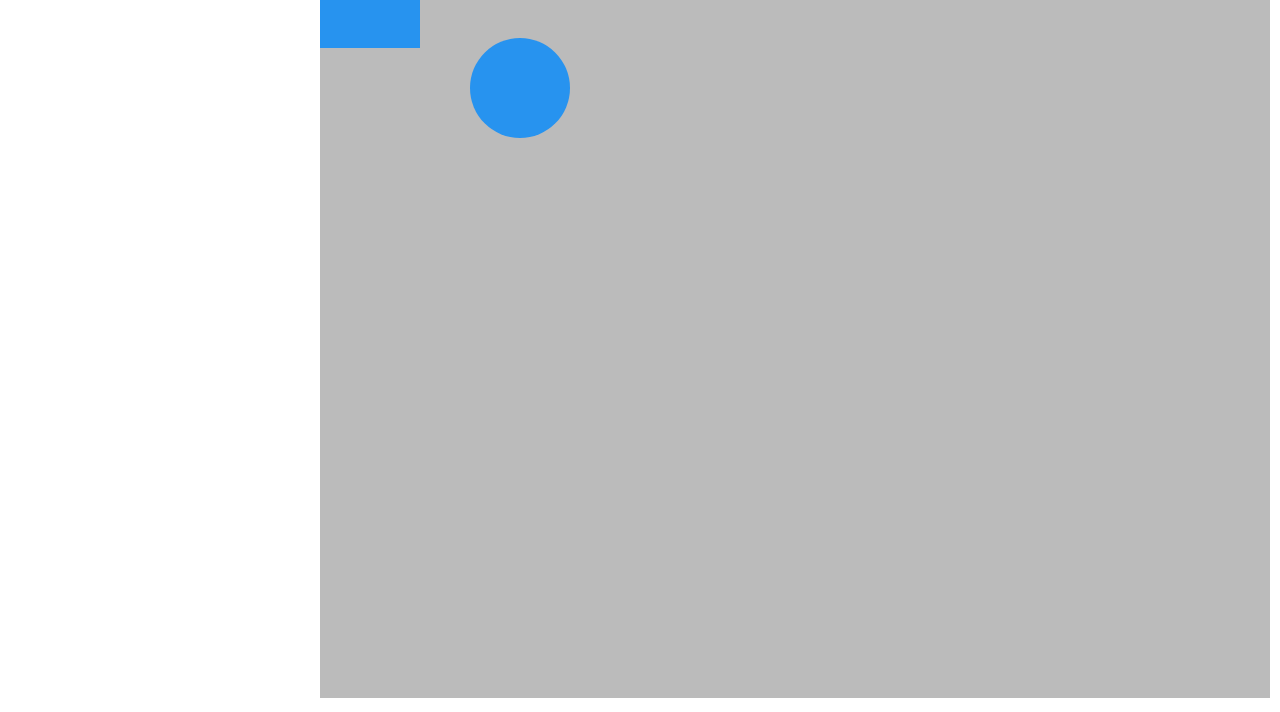
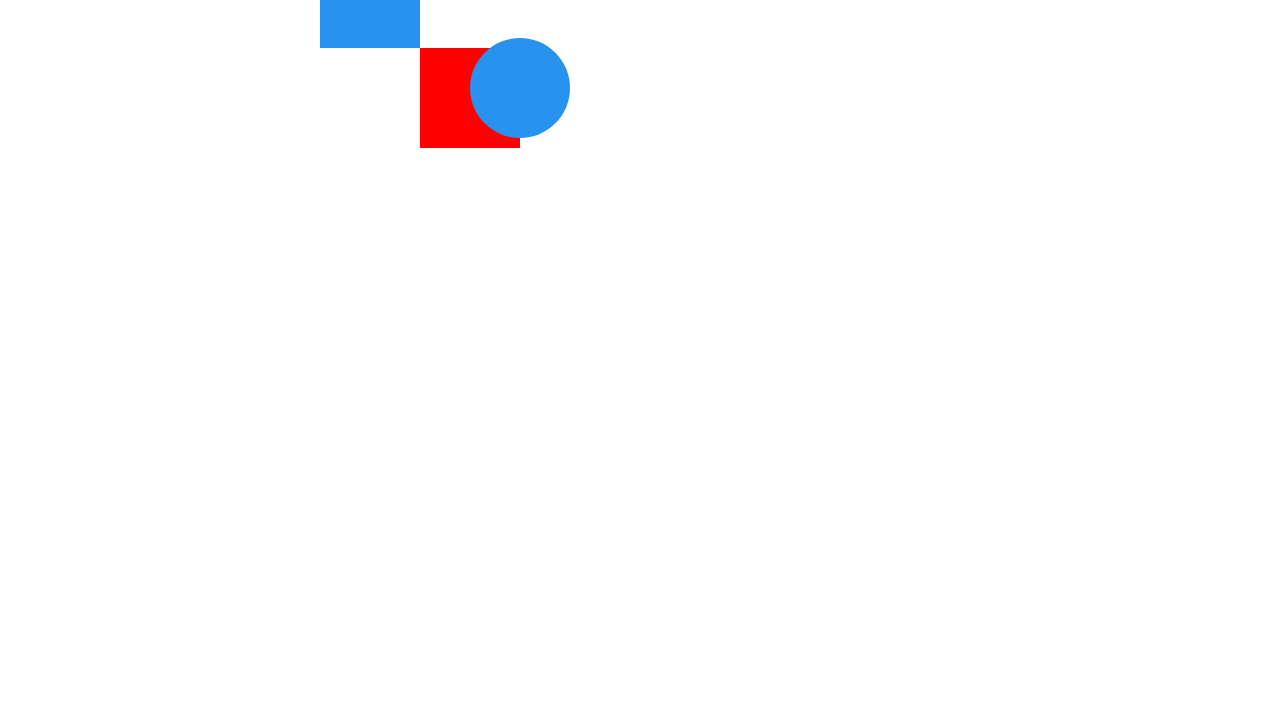
Before and after one commit to davidmashburn/canvas-line-fractal, a plain HTML site: page alternative/drag_point_example.html in a window 1280 px wide. Shown: the part 92-804 px from the top of the page. Drawn offline with nearby package versions, Linux system fonts and the light colour scheme.

Commit message:
Fix canvas copy, add another canvas copy example

```diff
--- a/alternative/drag_point_example.html
+++ b/alternative/drag_point_example.html
@@ -48,7 +48,15 @@ http://jsfiddle.net/WolfeSVK/s2tNr/
         height: 100%;
         float: left;
       }
-      canvas {
+      #fractalArea {
+        position:relative;
+      }
+      #fractalArea > canvas {
+        position:absolute;
+        left:0;
+        top:0;
+      }
+      mainCanvas {
         background-color: #bbb;
         /* display: block;
         top: 0;
@@ -70,8 +78,9 @@ http://jsfiddle.net/WolfeSVK/s2tNr/
         <br />
       </div>
       <div class="main">
-        <div id="fractal_area">
-          <canvas id="canvas"></canvas>
+        <div id="fractalArea">
+          <canvas id="offScreenCanvas"></canvas>
+          <canvas id="mainCanvas"></canvas>
         </div>
       </div>
     </div>
--- a/alternative/main.js
+++ b/alternative/main.js
@@ -116,8 +116,8 @@ var MouseTouchTracker = function (window, canvas, callback) {
 };
 
 function init() {
-  var canvas = document.getElementById("canvas");
-  var offScreenCanvas = document.createElement('canvas');
+  var canvas = document.getElementById("mainCanvas");
+  var offScreenCanvas = document.getElementById('offScreenCanvas');
   var ctx = canvas.getContext("2d");
   var ctx_off = offScreenCanvas.getContext("2d");
   var startX = 0;
@@ -141,7 +141,6 @@ function init() {
 
   var mtt = new MouseTouchTracker(window, canvas, function (evtType, x, y) {
     ctx.clearRect(0, 0, canvas.width, canvas.height);
-    ctx.drawImage(offScreenCanvas, 0, 0);
 
     switch (evtType) {
       case "down":
@@ -187,9 +186,11 @@ function init() {
         canvas.height = window.innerHeight * 0.95 - 10;
         offScreenCanvas.width = canvas.width;
         offScreenCanvas.height = canvas.height;
+        rectangle_off.render(ctx_off);
         break;
     }
 
+    ctx.drawImage(offScreenCanvas, 0, 0);
     circle.render(ctx);
     rectangle.render(ctx);
   });
```
Also changed, not shown: alternative/canvas_copy_test.html (added, +31 -0 lines).
